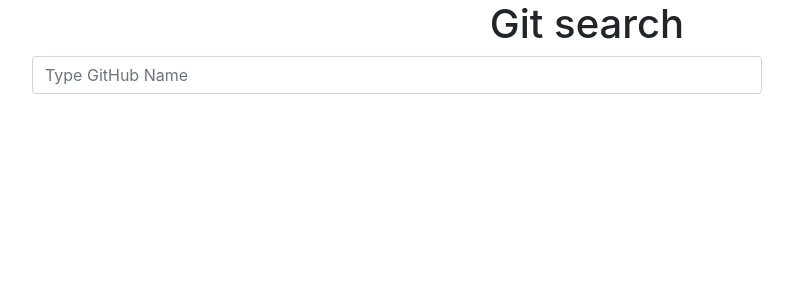
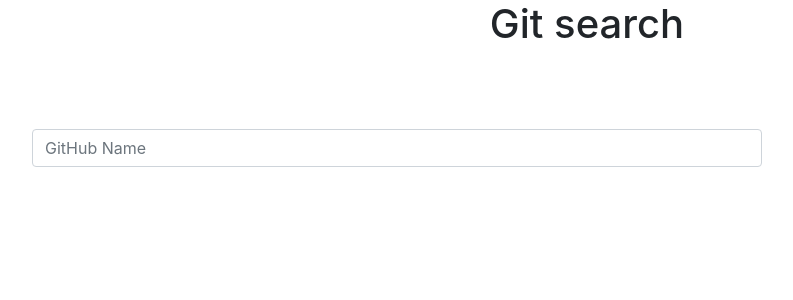
Before and after one commit to mukhtarabdirahman/Github-Search, an Angular app: page / in a window 1280 px wide. Shown: the top 300 px of the page, without its empty margins (53-846 px from the left). Built offline with nearby package versions, Linux system fonts and the light colour scheme.

Commit message:
margin top

```diff
--- a/src/app/github/github.component.html
+++ b/src/app/github/github.component.html
@@ -3,8 +3,8 @@
         <div class="row">
             <div class="col-md-8">
                 <form>
-                    <div class="form-group">
-                        <input type="text" class="form-control" placeholder="Type GitHub Name" name="username"
+                    <div class="form-group search">
+                        <input type="text" class="form-control" placeholder="GitHub Name" name="username"
                             [(ngModel)]="username" (keyup)="search()">
                     </div>
                 </form>
```
